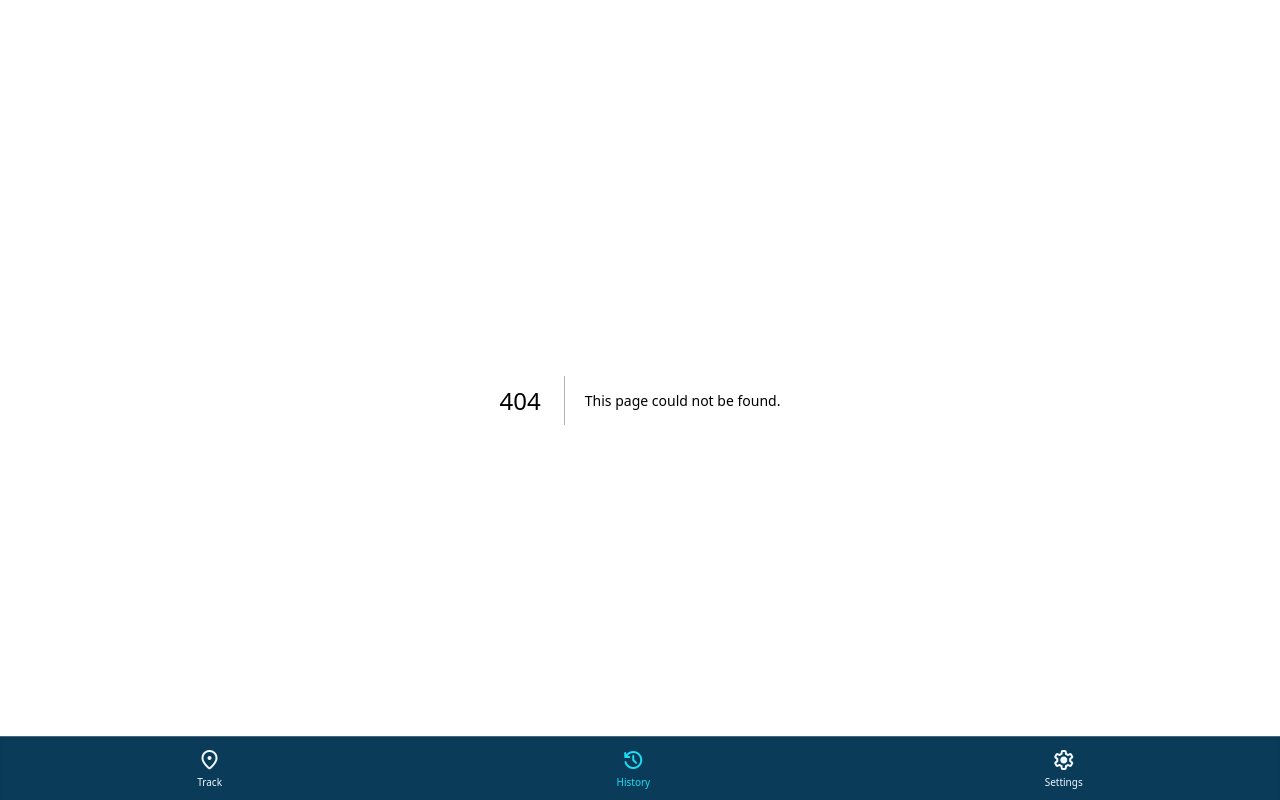
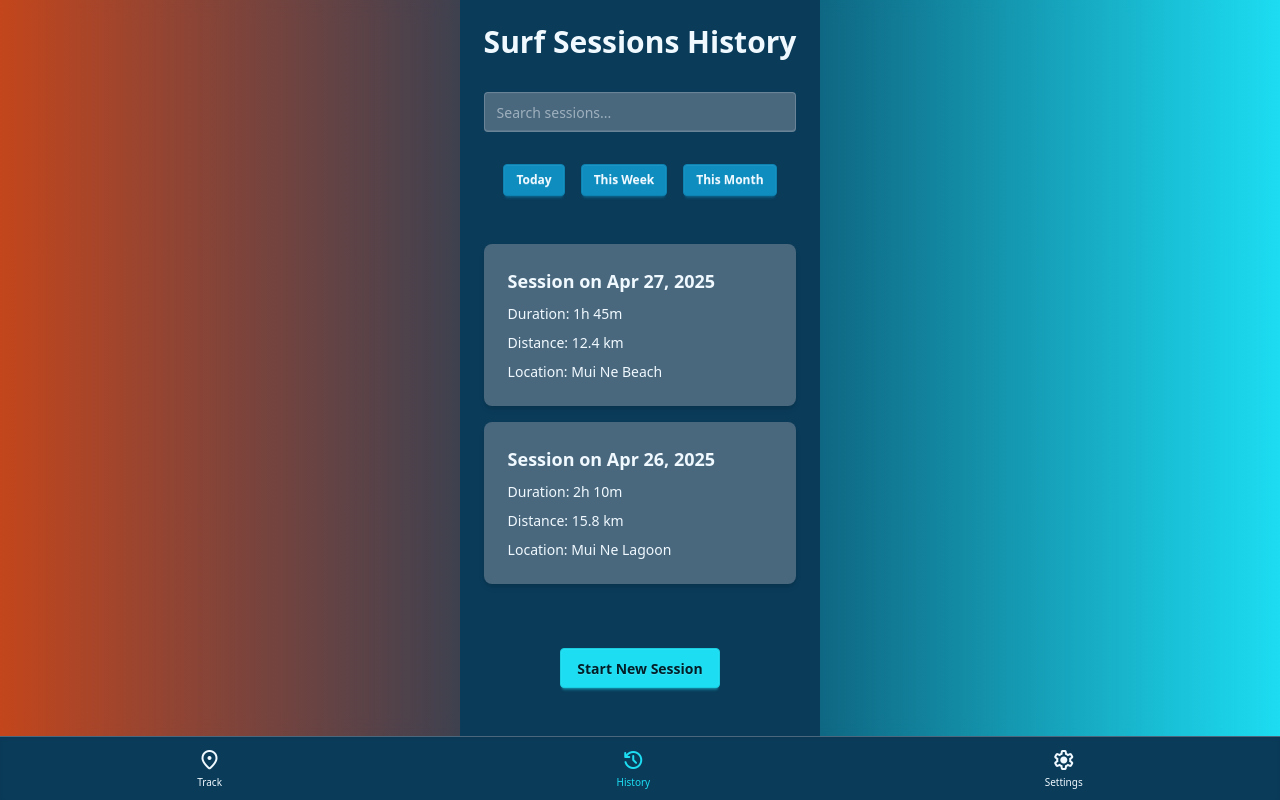
Before and after one commit to devjutsu/surfsync, a Next.js app: page /history in a window 1280 px wide. Before the commit this address had no page. Built offline with nearby package versions, Linux system fonts and the light colour scheme.

Commit message:
background animation not working

```diff
--- a/app/globals.css
+++ b/app/globals.css
@@ -92,3 +92,40 @@
   -webkit-font-feature-settings: 'liga';
   -webkit-font-smoothing: antialiased;
 }
+
+@layer utilities {
+  .bg-radial-bottom-left {
+    background-image: radial-gradient(ellipse at bottom left, var(--tw-gradient-stops));
+  }
+  .bg-radial-top-right {
+    background-image: radial-gradient(ellipse at top right, var(--tw-gradient-stops));
+  }
+
+  @keyframes wave {
+    0%, 100% {
+      transform: translateY(0) translateX(0);
+    }
+    50% {
+      transform: translateY(-20px) translateX(20px);
+    }
+  }
+
+  @keyframes wave-delay {
+    0%, 100% {
+      transform: translateY(0) translateX(0);
+    }
+    50% {
+      transform: translateY(20px) translateX(-20px);
+    }
+  }
+
+  .animate-wave {
+    animation: wave 10s ease-in-out infinite;
+  }
+  .animate-wave-delay {
+    animation: wave-delay 12s ease-in-out infinite alternate;
+  }
+  .animate-pulse-slow {
+    animation: pulse 8s cubic-bezier(0.4, 0, 0.6, 1) infinite;
+  }
+}
--- /dev/null
+++ b/app/history/page.tsx
@@ -0,0 +1,64 @@
+// Страница истории катаний SurfSync
+
+export default function HistoryPage() {
+    return (
+      <div className="min-h-screen bg-base-100 text-primary-content p-6 flex flex-col gap-8">
+
+        {/* Заголовок */}
+        <h1 className="text-3xl font-bold text-center">Surf Sessions History</h1>
+
+        {/* Блок поиска по сессиям */}
+        <div className="flex justify-center">
+          <input
+            type="text"
+            placeholder="Search sessions..."
+            className="input input-bordered w-full max-w-md bg-neutral text-neutral-content"
+          />
+        </div>
+
+        {/* Фильтры по дате */}
+        <div className="flex justify-center gap-4 flex-wrap">
+          <button className="btn btn-sm btn-primary">Today</button>
+          <button className="btn btn-sm btn-primary">This Week</button>
+          <button className="btn btn-sm btn-primary">This Month</button>
+        </div>
+
+        {/* Список сессий */}
+        <div className="flex flex-col gap-4 mt-4">
+          {/* Пример карточки сессии */}
+          <div className="card bg-neutral shadow-md">
+            <div className="card-body">
+              <h2 className="card-title">Session on Apr 27, 2025</h2>
+              <p>Duration: 1h 45m</p>
+              <p>Distance: 12.4 km</p>
+              <p>Location: Mui Ne Beach</p>
+            </div>
+          </div>
+
+          <div className="card bg-neutral shadow-md">
+            <div className="card-body">
+              <h2 className="card-title">Session on Apr 26, 2025</h2>
+              <p>Duration: 2h 10m</p>
+              <p>Distance: 15.8 km</p>
+              <p>Location: Mui Ne Lagoon</p>
+            </div>
+          </div>
+
+          {/* Здесь будет динамический список сессий */}
+        </div>
+
+        {/* Кнопка для перехода к новым записям */}
+        <div className="flex justify-center mt-8">
+          <button className="btn btn-accent">Start New Session</button>
+        </div>
+
+      </div>
+    );
+  }
+
+  // + функциональность:
+  // - Поиск по тексту или дате
+  // - Фильтрация по датам (сегодня, неделя, месяц)
+  // - Карточки каждой сессии с инфо: дата, продолжительность, дистанция, место
+  // - Нажатие на сессию → открыть подробности с карты и статистикой
+  // - Пагинация или бесконечный скроллинг
--- a/app/layout.tsx
+++ b/app/layout.tsx
@@ -51,7 +51,23 @@ export default function RootLayout({
       <body
         className={`${geistSans.variable} ${geistMono.variable} antialiased`}
       >
-        {children}
+        <div className="relative min-h-screen overflow-hidden bg-gradient-to-r from-[#F2490C]/80 via-[#0A3B59]/10 to-[#1DDDF2] backdrop-blur-sm">
+          {/* Анимированные волны */}
+          <div className="absolute z-0 top-0 left-0 w-full h-full animate-wave bg-radial-bottom-left from-[#F2490C]/30 via-[#F2490C]/10 to-transparent opacity-70 mix-blend-screen"></div>
+          <div className="absolute z-0 top-0 left-0 w-full h-full animate-wave-delay bg-radial-top-right from-[#1DDDF2]/20 via-[#1DDDF2]/5 to-transparent opacity-60 mix-blend-screen"></div>
+
+          {/* Пульсирующее солнце */}
+          <div className="absolute bottom-0 left-1/2 -translate-x-1/2 w-[400px] h-[400px] bg-gradient-radial from-[#F2490C]/40 to-transparent rounded-full blur-3xl opacity-70 animate-pulse-slow"></div>
+
+          {/* Линия горизонта */}
+          <div className="absolute bottom-0 left-0 w-full h-[2px] bg-[#F2490C]/40 blur-sm shadow-md shadow-[#F2490C]/40"></div>
+
+          {/* Контент */}
+          <div className="relative z-10 flex items-center justify-center min-h-screen">
+            {children}
+          </div>
+        </div>
+
         <BottomTabBar />
       </body>
     </html>
--- a/app/page.tsx
+++ b/app/page.tsx
@@ -23,7 +23,7 @@ export default function Home() {
             Dashboard
           </a>
           <a
-            className="btn btn-secondary rounded-full"
+            className="btn btn-accent rounded-full"
             href=""
             rel="noopener noreferrer"
           >
--- a/tailwind.config.ts
+++ b/tailwind.config.ts
@@ -9,7 +9,9 @@ const config: Config & { daisyui?: unknown } = {
   ],
   theme: {
     extend: {
-      colors: {},
+      backgroundImage: {
+        'gradient-radial': 'radial-gradient(var(--tw-gradient-stops))',
+      },
     },
   },
   plugins: [daisyui],
```
